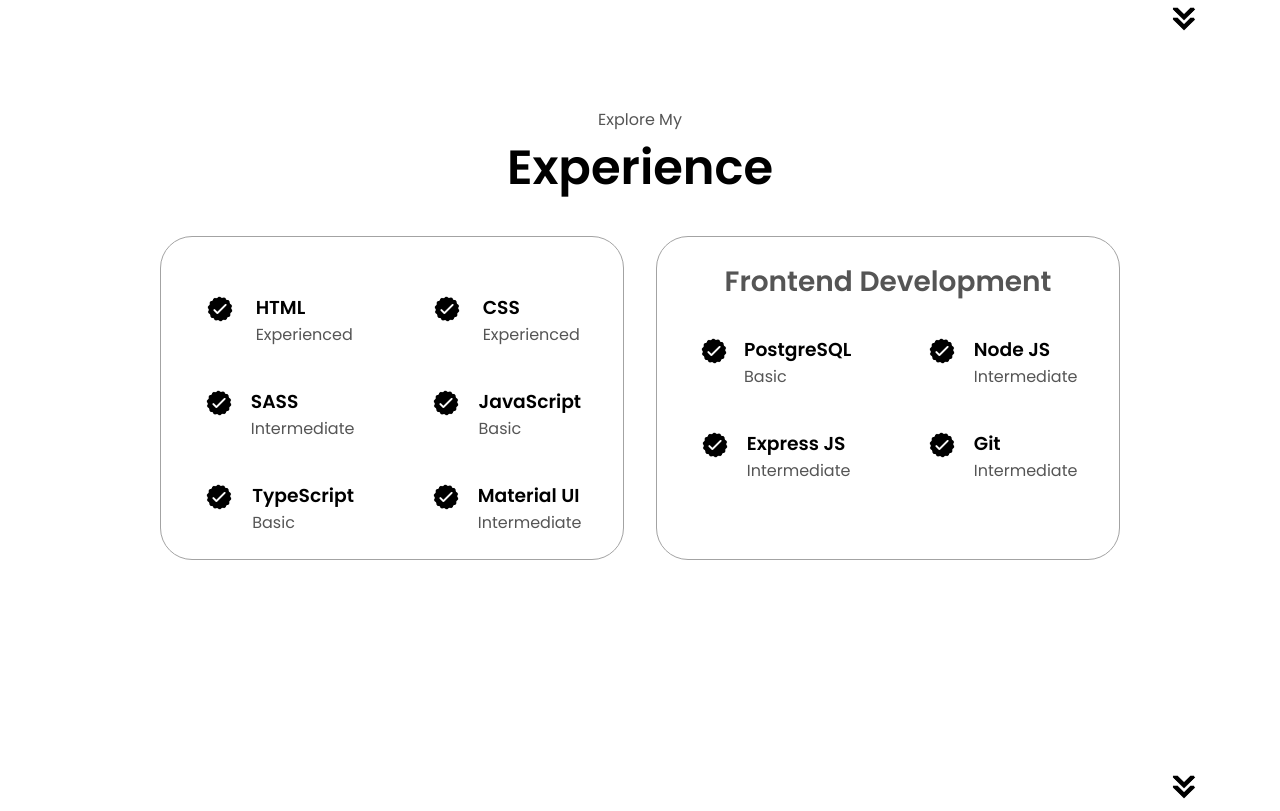
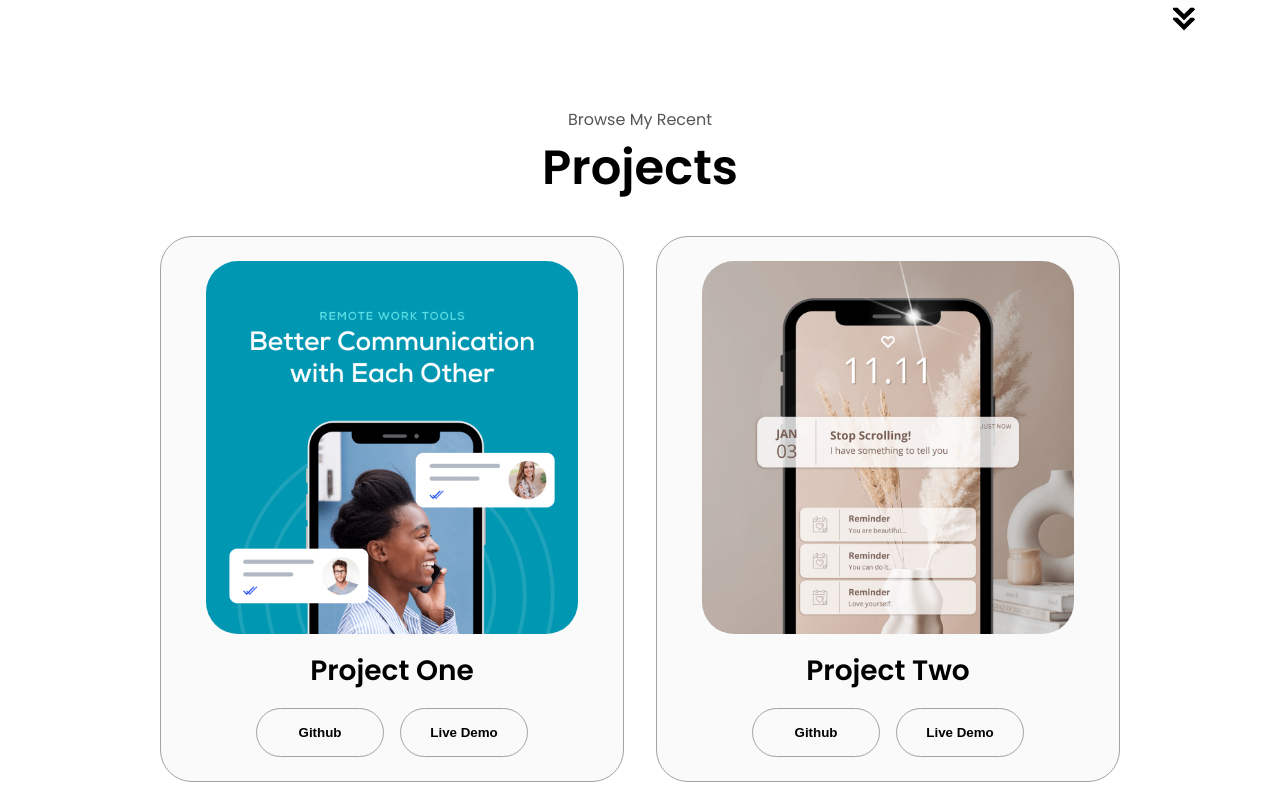
Before and after one commit to Michael96Torres/MichaelTorres.github.io, a plain HTML site: page index.html in a window 1280 px wide. Shown: the part 1589-2400 px from the top of the page. Drawn offline with Linux system fonts and the light colour scheme.

Commit message:
Delete Section

```diff
--- a/index.html
+++ b/index.html
@@ -120,140 +120,7 @@
         onclick="location.href='./#experience'"
       />
     </section>
-    <section id="experience">
-      <p class="section__text__p1">Explore My</p>
-      <h1 class="title">Experience</h1>
-      <div class="experience-details-container">
-        <div class="about-containers">
-          <div class="details-container">
-            <h2 class="experience-sub-title"></h2>
-            <div class="article-container">
-              <article>
-                <img
-                  src="./assets/checkmark.png"
-                  alt="Experience icon"
-                  class="icon"
-                />
-                <div>
-                  <h3>HTML</h3>
-                  <p>Experienced</p>
-                </div>
-              </article>
-              <article>
-                <img
-                  src="./assets/checkmark.png"
-                  alt="Experience icon"
-                  class="icon"
-                />
-                <div>
-                  <h3>CSS</h3>
-                  <p>Experienced</p>
-                </div>
-              </article>
-              <article>
-                <img
-                  src="./assets/checkmark.png"
-                  alt="Experience icon"
-                  class="icon"
-                />
-                <div>
-                  <h3>SASS</h3>
-                  <p>Intermediate</p>
-                </div>
-              </article>
-              <article>
-                <img
-                  src="./assets/checkmark.png"
-                  alt="Experience icon"
-                  class="icon"
-                />
-                <div>
-                  <h3>JavaScript</h3>
-                  <p>Basic</p>
-                </div>
-              </article>
-              <article>
-                <img
-                  src="./assets/checkmark.png"
-                  alt="Experience icon"
-                  class="icon"
-                />
-                <div>
-                  <h3>TypeScript</h3>
-                  <p>Basic</p>
-                </div>
-              </article>
-              <article>
-                <img
-                  src="./assets/checkmark.png"
-                  alt="Experience icon"
-                  class="icon"
-                />
-                <div>
-                  <h3>Material UI</h3>
-                  <p>Intermediate</p>
-                </div>
-              </article>
-            </div>
-          </div>
-          <div class="details-container">
-            <h2 class="experience-sub-title">Frontend Development</h2>
-            <div class="article-container">
-              <article>
-                <img
-                  src="./assets/checkmark.png"
-                  alt="Experience icon"
-                  class="icon"
-                />
-                <div>
-                  <h3>PostgreSQL</h3>
-                  <p>Basic</p>
-                </div>
-              </article>
-              <article>
-                <img
-                  src="./assets/checkmark.png"
-                  alt="Experience icon"
-                  class="icon"
-                />
-                <div>
-                  <h3>Node JS</h3>
-                  <p>Intermediate</p>
-                </div>
-              </article>
-              <article>
-                <img
-                  src="./assets/checkmark.png"
-                  alt="Experience icon"
-                  class="icon"
-                />
-                <div>
-                  <h3>Express JS</h3>
-                  <p>Intermediate</p>
-                </div>
-              </article>
-              <article>
-                <img
-                  src="./assets/checkmark.png"
-                  alt="Experience icon"
-                  class="icon"
-                />
-                <div>
-                  <h3>Git</h3>
-                  <p>Intermediate</p>
-                </div>
-              </article>
-            </div>
-          </div>
-        </div>
-      </div>
-      <img
-        src="./assets/arrow.png"
-        alt="Arrow icon"
-        class="icon arrow"
-        onclick="location.href='./#projects'"
-      />
-    </section>
+
     <section id="projects">
       <p class="section__text__p1">Browse My Recent</p>
       <h1 class="title">Projects</h1>
```
